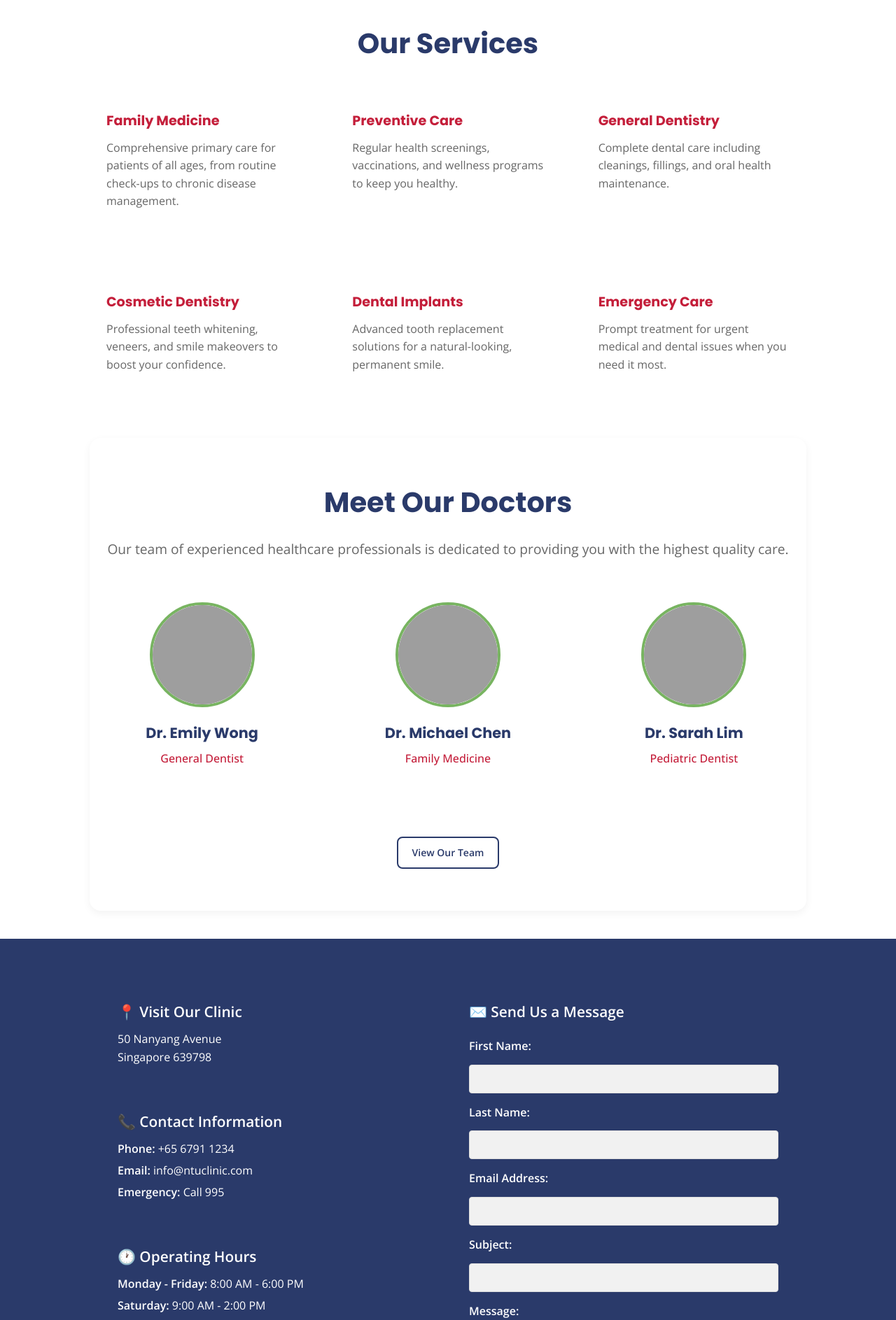
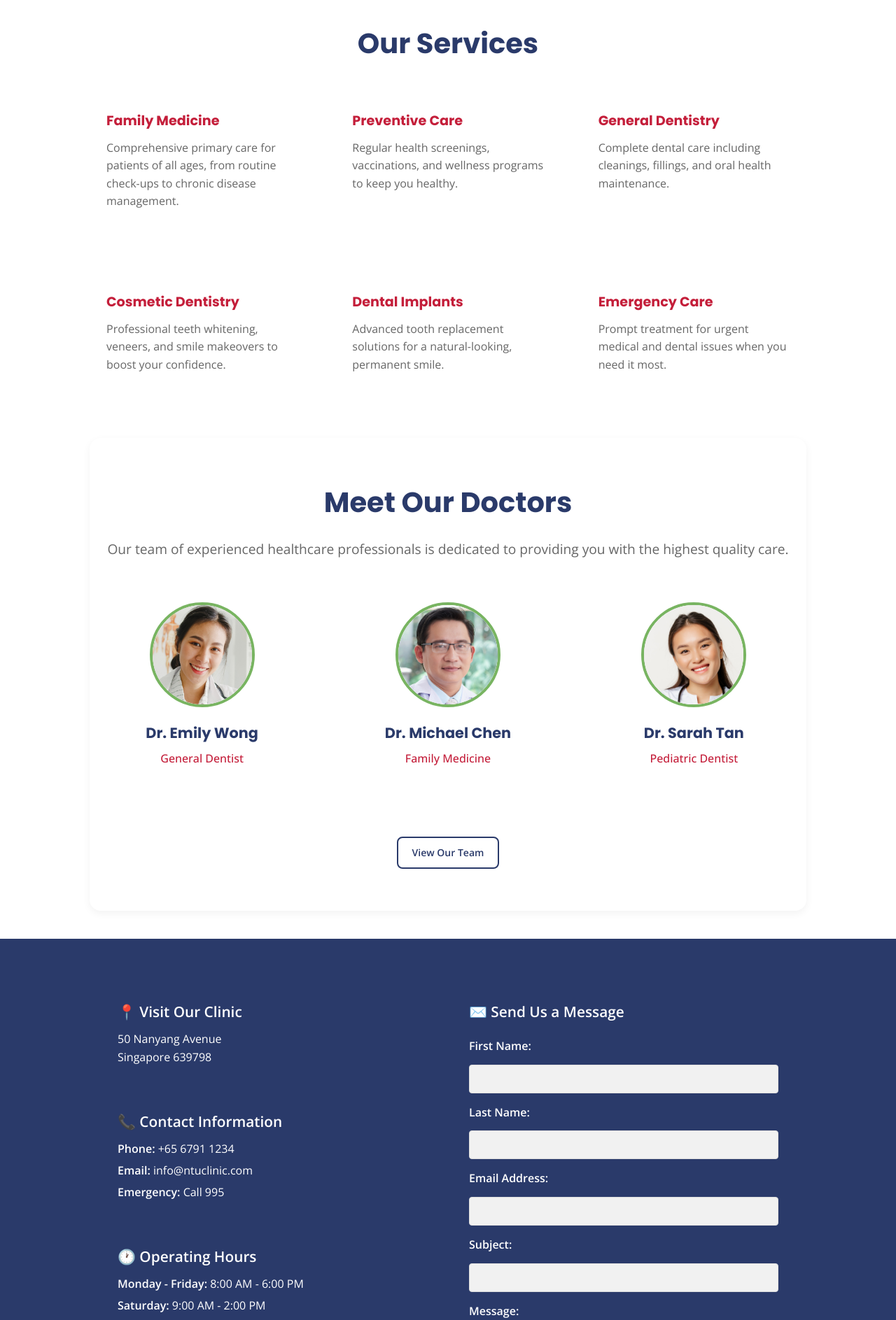
Before and after one commit to ivano47/EE4727---WEB-APPLICATION-DESIGN, a PHP site: page /IE4727/ in a window 1280 px wide. Shown: the part 1046-2933 px from the top of the page at 70% size. Run offline with PHP 8.4, Linux system fonts and the light colour scheme; grey boxes are pictures that could not be loaded.

Commit message:
Final Commit: Added Assets to Doctor's Profile Image in index and our doctors page.

```diff
--- a/public/index.php
+++ b/public/index.php
@@ -121,7 +121,7 @@ $is_logged_in = isset($_SESSION['patient_id']);
             <div class="doctors-grid">
                 <div class="doctor-profile-card">
                     <div class="doctor-headshot">
-                        <img src="assets/doctor-placeholder.jpg" alt="Dr. Emily Wong">
+                        <img src="assets/cyafdwmuws.jpg" alt="Dr. Emily Wong">
                     </div>
                     <h3>Dr. Emily Wong</h3>
                     <p class="doctor-specialty">General Dentist</p>
@@ -129,7 +129,7 @@ $is_logged_in = isset($_SESSION['patient_id']);
 
                 <div class="doctor-profile-card">
                     <div class="doctor-headshot">
-                        <img src="assets/doctor-placeholder.jpg" alt="Dr. Michael Chen">
+                        <img src="assets/dh.jpg" alt="Dr. Michael Chen">
                     </div>
                     <h3>Dr. Michael Chen</h3>
                     <p class="doctor-specialty">Family Medicine</p>
@@ -137,9 +137,9 @@ $is_logged_in = isset($_SESSION['patient_id']);
 
                 <div class="doctor-profile-card">
                     <div class="doctor-headshot">
-                        <img src="assets/doctor-placeholder.jpg" alt="Dr. Sarah Lim">
+                        <img src="assets/afdpmuws.jpg" alt="Dr. Sarah Tan">
                     </div>
-                    <h3>Dr. Sarah Lim</h3>
+                    <h3>Dr. Sarah Tan</h3>
                     <p class="doctor-specialty">Pediatric Dentist</p>
                 </div>
             </div>
```
Also changed, not shown: public/doctors.php (+4 -4 lines), public/assets/afdpmuws.jpg (added), public/assets/cyafdwmuws.jpg (added), public/assets/dh.jpg (added), public/assets/yamdwmuwsl.jpg (added), 4 other files.
